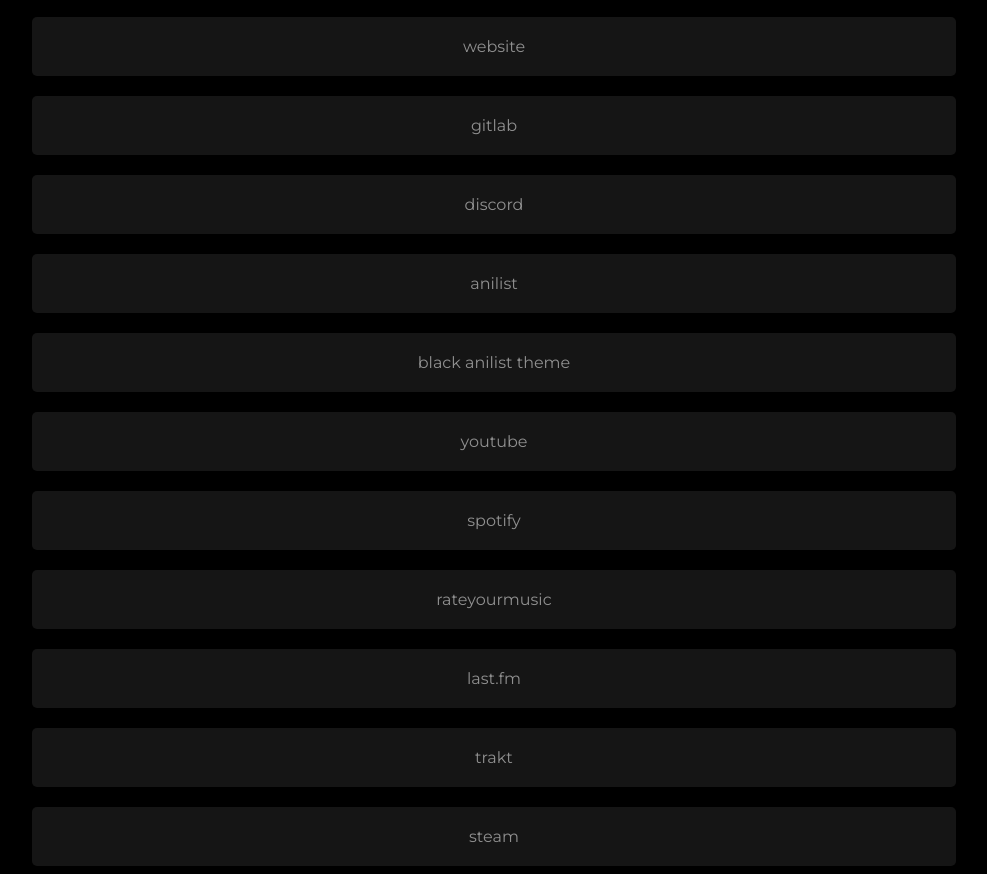
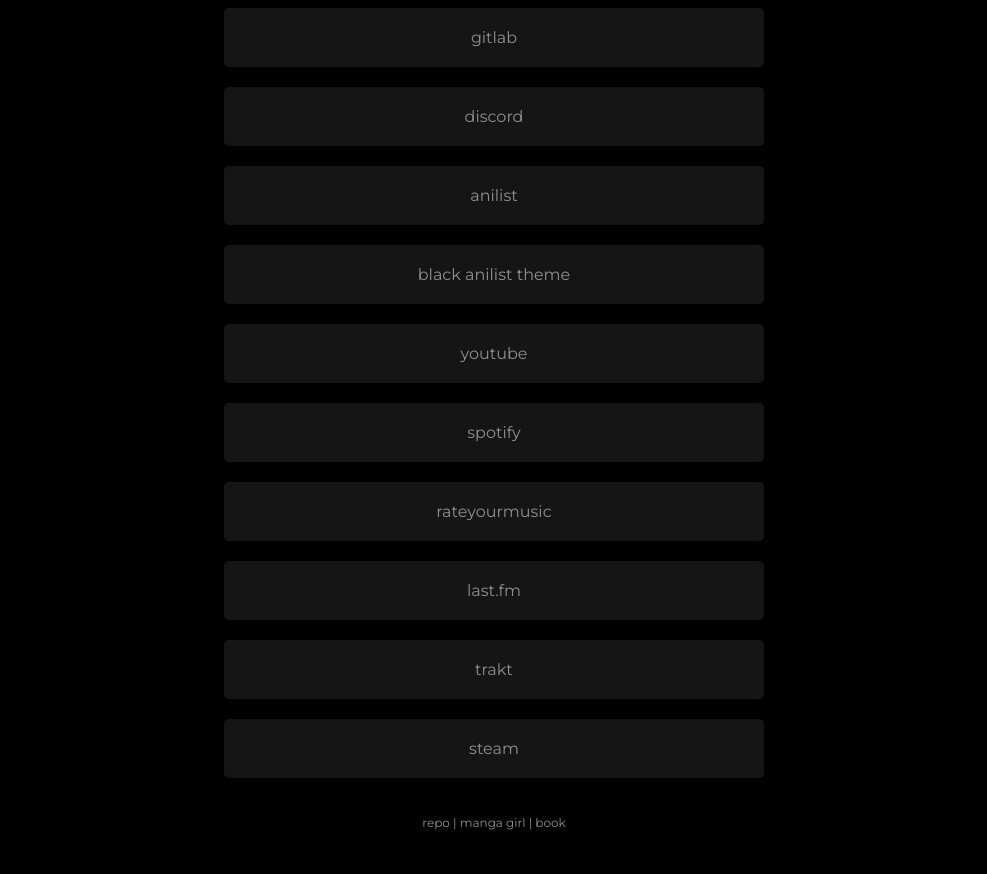
Before and after one commit to vaginessa/linktree, a plain HTML site: page index.html in a window 1280 px wide. Shown: the part 413-1287 px from the top of the page, without its empty margins (146-1133 px from the left). After the commit the page ends 1255 px from the top, so only its background shows below. Drawn offline with Linux system fonts and the light colour scheme.

Commit message:
:sparkles: credits

```diff
--- a/index.html
+++ b/index.html
@@ -25,5 +25,12 @@
     <a href="https://trakt.tv/users/wlfy" class="links">trakt</a>
     <a href="https://steamcommunity.com/id/wolfiiy" class="links">steam</a>
 
+    <div class="credits">
+        <p>
+            <a href="https://gitlab.com/wolfiy/linktree">repo</a> |
+            <a href="https://anilist.co/manga/100207/Jahysama-wa-Kujikenai/">manga girl</a> |
+            <a href="https://www.epflpress.org/produit/334/9782880747282/Calcul%20differentiel%20et%20integral%20">book</a>
+        </p>
+    </div>
 </body>
 </html>
--- a/linktree.css
+++ b/linktree.css
@@ -12,7 +12,7 @@
     display: block;
     margin-left: auto;
     margin-right: auto;
-  margin-top: 10%;
+    margin-top: 3%;
     height: auto;
     max-width: 170px;
     border-radius: 50%;
@@ -33,6 +33,7 @@
     background-color: var(--gray);
 
     width: 70%;
+    max-width: 500px;
     display: block;
     padding: 20px;
     margin-left: auto;
@@ -54,3 +55,16 @@ a {
     transition: 0.3s;
     font-weight: 500;
   }
+
+  .credits {
+    padding-top: 2%;
+    font-size: 0.75rem;
+    color: #909090;
+    text-align: center;
+  }
+
+  .credits a:hover {
+    color: white;
+    text-decoration: underline;
+    transition: 0.2s;
+  }
```
Lines whose indentation alone changed are shown as unchanged.
